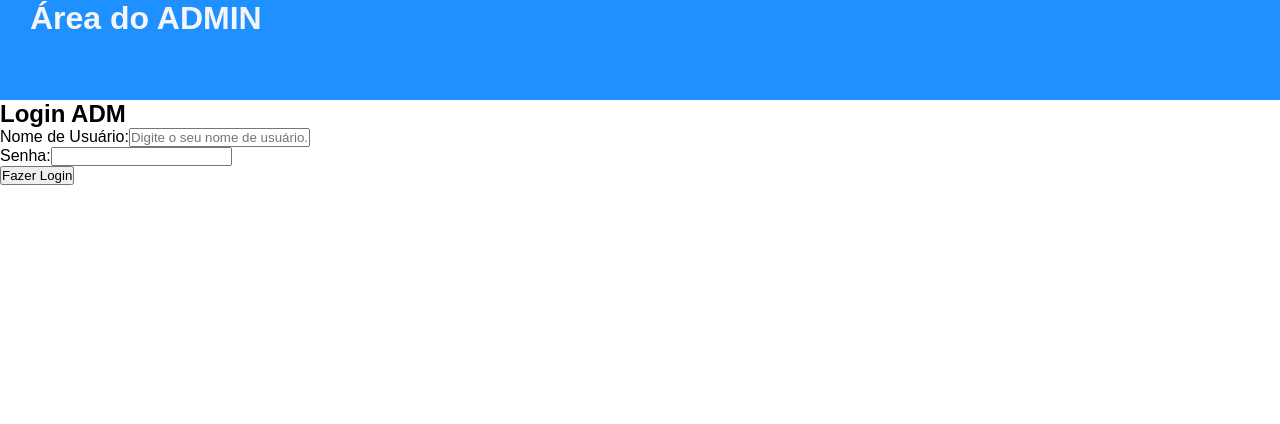
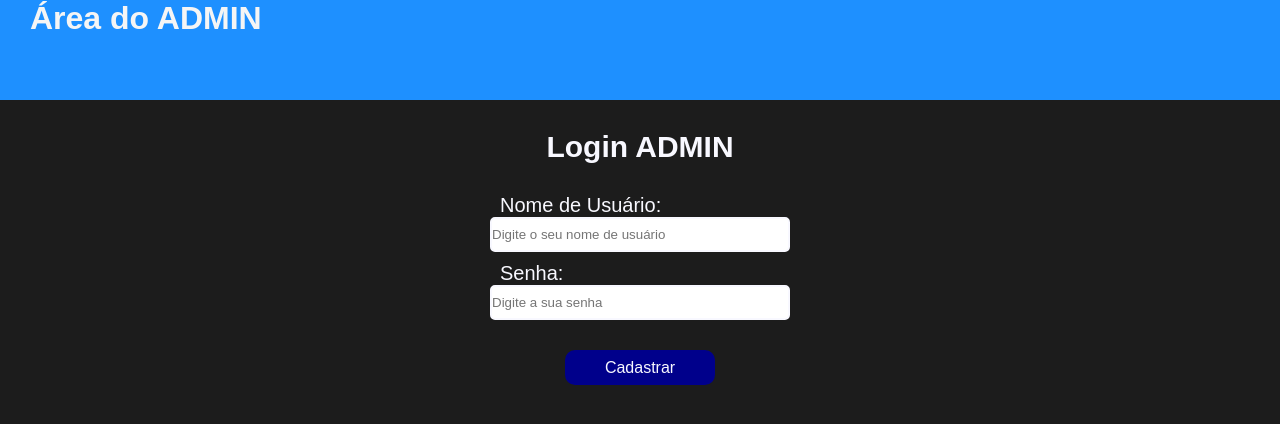
Before and after one commit to HenriqueRodriguesRossi/cadastro_login_fullstack, a Vue app in the folder FrontEnd/cad_admin/: page /novo/login in a window 1280 px wide. Shown: the top 424 px of the page. Built offline with nearby package versions, Linux system fonts and the light colour scheme.

Commit message:
Alterando o css das views

```diff
--- a/FrontEnd/cad_admin/src/views/Home/Home.vue
+++ b/FrontEnd/cad_admin/src/views/Home/Home.vue
@@ -17,7 +17,7 @@ export default{
 <style scoped>
 .main{
     width: 100%;
-    height: 395px;
+    height: 100vh;
     background-color: rgb(28, 28, 28);
 }
 
--- a/FrontEnd/cad_admin/src/views/Login/Login.vue
+++ b/FrontEnd/cad_admin/src/views/Login/Login.vue
@@ -1,19 +1,18 @@
 <template>
-    <main>
-        <h2>Login ADM</h2>
-
-        <form id="login_form" class="login_form" @submit.prevent="handlerLogin">
-            <div>
-                <label for="nomeDeUsuario">Nome de Usuário:</label>
-                <input type="text" id="nomeDeUsuario" class="inputs" placeholder="Digite o seu nome de usuário..." v-model="nomeDeUsuario">
-                <span class="input_error">{{ inputErrors }}</span>
+   <main class="main">
+        <h2>Login ADMIN</h2>
+        <form id="form" class="form" @submit.prevent="handlerLogin">
+            <div class="campos">
+                <label for="nomeDeUsuario">Nome de Usuário:</label> <br>
+                <input type="text" name="nomeDeUsuario" id="nomeDeUsuario" placeholder="Digite o seu nome de usuário"
+                    class="inputs" v-model="nomeDeUsuario">
             </div>
-            <div>
-                <label for="senha">Senha:</label>
-                <input type="password" id="senha" class="inputs" v-model="senha">
-                <span class="input_error">{{ inputErrors }}</span>
+            <div class="campos">
+                <label for="senha">Senha:</label> <br>
+                <input type="password" name="senha" id="senha" placeholder="Digite a sua senha" class="inputs"
+                    v-model="senha">
             </div>
-            <button type="submit" class="login_button">Fazer Login</button>
+            <button type="submit">Cadastrar</button>
         </form>
     </main>
 </template>
@@ -34,4 +33,64 @@ export default{
 }
 </script>
 
-<style scoped></style>
+<style scoped>
+.main{
+    width: 100%;
+    height: 100vh;
+    background-color: rgb(28, 28, 28);
+}
+
+h2{
+    color: ghostwhite;
+    font-size: 30px;
+    text-align: center;
+    padding: 30px;
+}
+
+.form{
+    width: auto;
+    height: auto;
+    display: flex;
+    flex-direction: column;
+    justify-content: center;
+    align-items: center;
+    gap: 10px;
+}
+
+label{
+    font-size: 20px;
+    color: ghostwhite;
+    padding-left: 10px;
+}
+
+.inputs{
+    width: 300px;
+    height: 35px;
+    outline: none;
+    border-radius: 5px;
+    border: 2px solid ghostwhite;
+    transition: all 0.5s;
+}
+
+.inputs:focus{
+    border: 2.5px solid dodgerblue;
+}
+
+button{
+    width: 150px;
+    height: 35px;
+    border-radius: 10px;
+    background-color: darkblue;
+    color: ghostwhite;
+    border: 2px solid darkblue;
+    cursor: pointer;
+    font-size: 16px;
+    margin-top: 20px;
+    transition: all 0.5s;
+}
+
+button:hover{
+    background-color: dodgerblue;
+    border: 2px solid dodgerblue;
+}
+</style>
```
